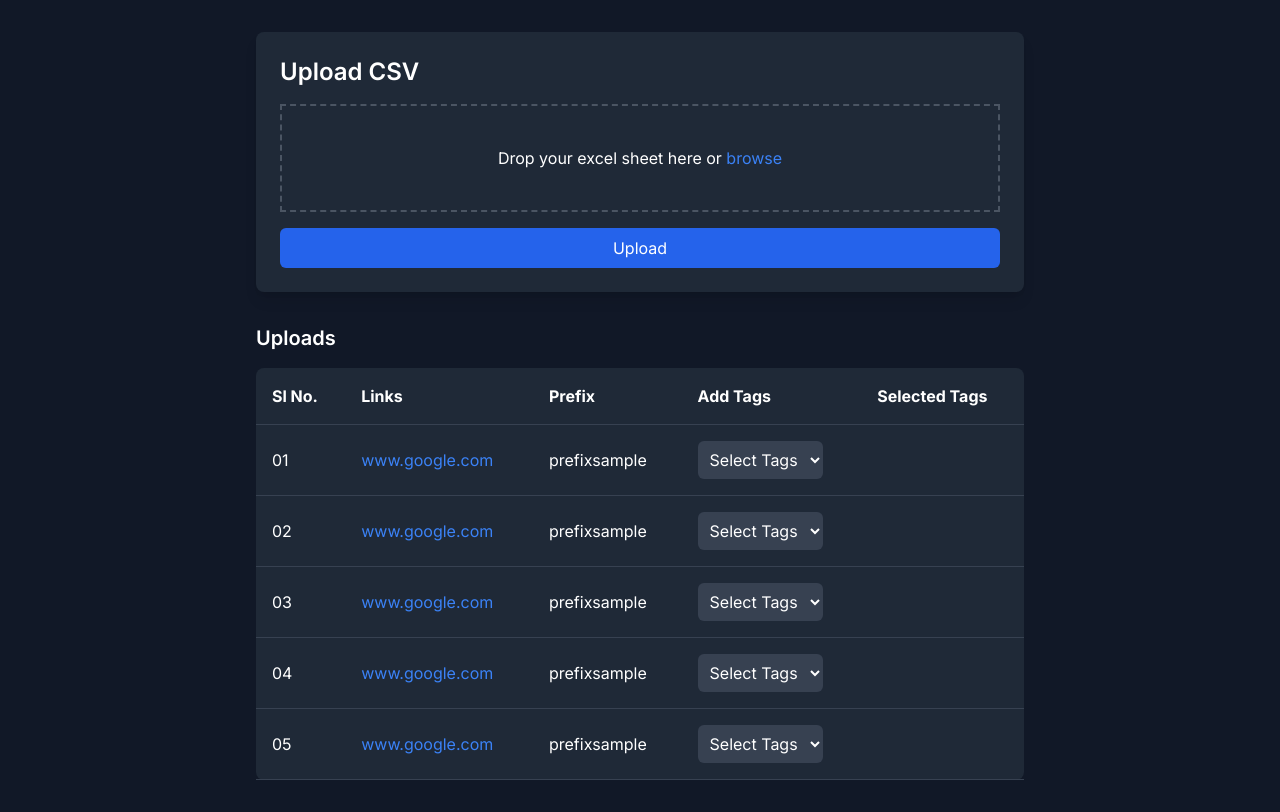
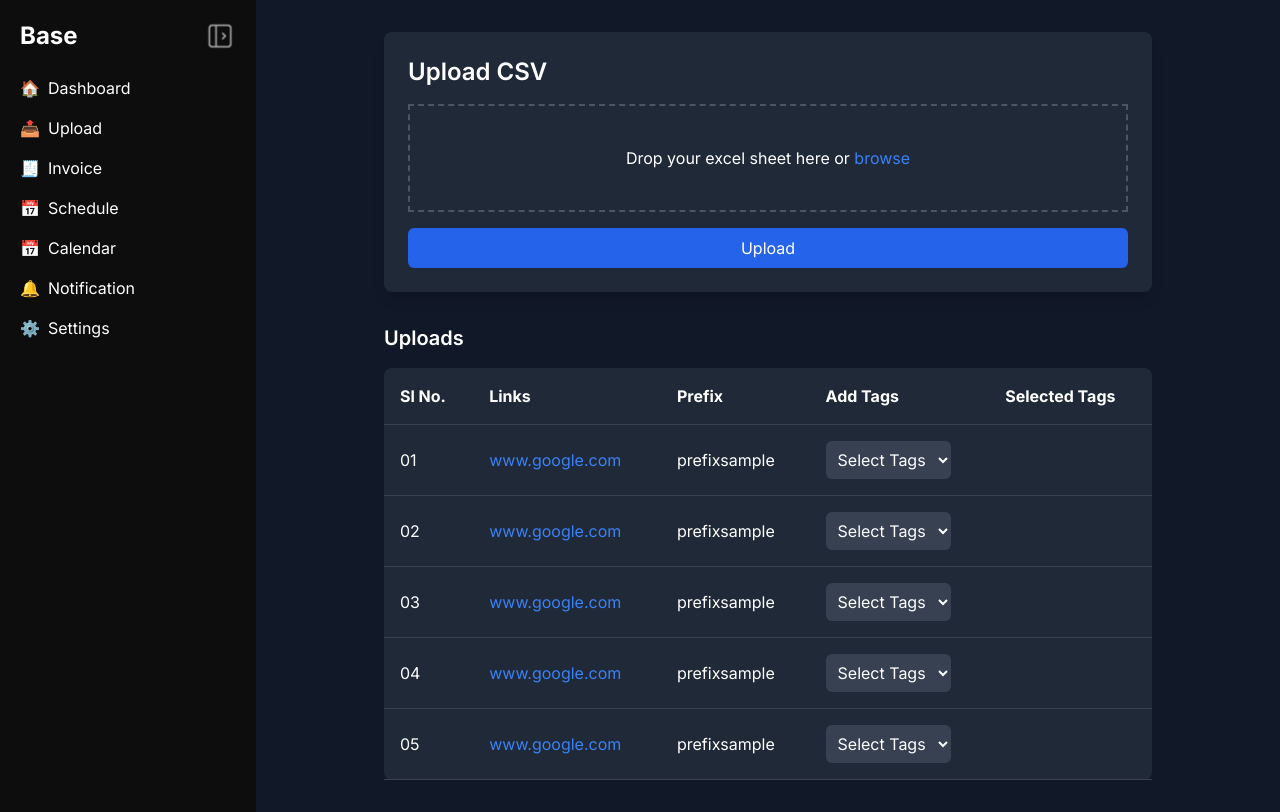
Before and after one commit to thedeeppp/openinapp, a Next.js app: page /uploaded in a window 1280 px wide. Built offline with nearby package versions, Linux system fonts and the light colour scheme.

Commit message:
fixed bugs

```diff
--- /dev/null
+++ b/app/auth/signin/[...nextauth].js
@@ -0,0 +1,15 @@
+import NextAuth from "next-auth"
+import GithubProvider from "next-auth/providers/github"
+
+export const authOptions = {
+  // Configure one or more authentication providers
+  providers: [
+    GithubProvider({
+      clientId: process.env.GITHUB_ID,
+      clientSecret: process.env.GITHUB_SECRET,
+    }),
+    // ...add more providers here
+  ],
+}
+
+export default NextAuth(authOptions)
--- a/app/upload/page.tsx
+++ b/app/upload/page.tsx
@@ -1,4 +1,3 @@
-// pages/upload.js
 'use client'
 
 import { useState } from "react";
@@ -7,61 +6,70 @@ import Image from "next/image";
 
 export default function UploadPage() {
   const [file, setFile] = useState(null);
+  const [isCollapsed, setIsCollapsed] = useState(false);
 
   const handleFileChange = (e) => {
     setFile(e.target.files[0]);
+  };
+
+  const toggleSidebar = () => {
+    setIsCollapsed(!isCollapsed);
   };
 
   return (
     <div className="flex h-screen bg-gray-900 text-white">
 
       {/* Sidebar */}
-      <aside className="w-64 bg-[#0D0D0D] p-5">
-        <div className="text-2xl font-bold mb-6">Base</div>
-        <img src="/sidebar.png" alt="" />
+      <aside className={`${isCollapsed ? "w-20" : "w-64"} bg-[#0D0D0D] p-5 transition-all duration-500`}>
+        <div className="flex justify-between items-center mb-6">
+          {!isCollapsed && <div className="text-2xl font-bold">Base</div>}
+          <button onClick={toggleSidebar}>
+            <img src="/sidebar.png" alt="Toggle" className="w-8 h-auto cursor-pointer" />
+          </button>
+        </div>
 
         <nav>
           <ul>
             <li className="mb-4">
               <a href="#" className="flex items-center space-x-2">
                 <span>🏠</span>
-                <span>Dashboard</span>
+                {!isCollapsed && <span>Dashboard</span>}
               </a>
             </li>
             <li className="mb-4">
               <a href="#" className="flex items-center space-x-2">
                 <span>📤</span>
-                <span>Upload</span>
+                {!isCollapsed && <span>Upload</span>}
               </a>
             </li>
             <li className="mb-4">
               <a href="#" className="flex items-center space-x-2">
                 <span>🧾</span>
-                <span>Invoice</span>
+                {!isCollapsed && <span>Invoice</span>}
               </a>
             </li>
             <li className="mb-4">
               <a href="#" className="flex items-center space-x-2">
                 <span>📅</span>
-                <span>Schedule</span>
+                {!isCollapsed && <span>Schedule</span>}
               </a>
             </li>
             <li className="mb-4">
               <a href="#" className="flex items-center space-x-2">
                 <span>📅</span>
-                <span>Calendar</span>
+                {!isCollapsed && <span>Calendar</span>}
               </a>
             </li>
             <li className="mb-4">
               <a href="#" className="flex items-center space-x-2">
                 <span>🔔</span>
-                <span>Notification</span>
+                {!isCollapsed && <span>Notification</span>}
               </a>
             </li>
             <li className="mb-4">
               <a href="#" className="flex items-center space-x-2">
                 <span>⚙️</span>
-                <span>Settings</span>
+                {!isCollapsed && <span>Settings</span>}
               </a>
             </li>
           </ul>
--- a/app/uploaded/page.tsx
+++ b/app/uploaded/page.tsx
@@ -4,6 +4,11 @@ import { useState } from 'react';
 
 const Upload = () => {
   const [selectedTags, setSelectedTags] = useState<{ [key: number]: string[] }>({});
+  const [isCollapsed, setIsCollapsed] = useState(false);
+
+  const toggleSidebar = () => {
+    setIsCollapsed(!isCollapsed);
+  };
 
   const handleTagSelect = (item: number, tag: string) => {
     setSelectedTags((prev) => {
@@ -19,7 +24,63 @@ const Upload = () => {
   const tags = ["Tag 1", "Tag 2", "Tag 3", "Tag 4"];
 
   return (
-    <div className="min-h-screen bg-gray-900 text-white p-8">
+    <div className="flex min-h-screen bg-gray-900 text-white">
+      <aside className={`${isCollapsed ? "w-20" : "w-64"} bg-[#0D0D0D] p-5 transition-all duration-500`}>
+        <div className="flex justify-between items-center mb-6">
+          {!isCollapsed && <div className="text-2xl font-bold">Base</div>}
+          <button onClick={toggleSidebar}>
+            <img src="/sidebar.png" alt="Toggle" className="w-8 h-auto cursor-pointer" />
+          </button>
+        </div>
+        <nav>
+          <ul>
+            <li className="mb-4">
+              <a href="#" className="flex items-center space-x-2">
+                <span>🏠</span>
+                {!isCollapsed && <span>Dashboard</span>}
+              </a>
+            </li>
+            <li className="mb-4">
+              <a href="#" className="flex items-center space-x-2">
+                <span>📤</span>
+                {!isCollapsed && <span>Upload</span>}
+              </a>
+            </li>
+            <li className="mb-4">
+              <a href="#" className="flex items-center space-x-2">
+                <span>🧾</span>
+                {!isCollapsed && <span>Invoice</span>}
+              </a>
+            </li>
+            <li className="mb-4">
+              <a href="#" className="flex items-center space-x-2">
+                <span>📅</span>
+                {!isCollapsed && <span>Schedule</span>}
+              </a>
+            </li>
+            <li className="mb-4">
+              <a href="#" className="flex items-center space-x-2">
+                <span>📅</span>
+                {!isCollapsed && <span>Calendar</span>}
+              </a>
+            </li>
+            <li className="mb-4">
+              <a href="#" className="flex items-center space-x-2">
+                <span>🔔</span>
+                {!isCollapsed && <span>Notification</span>}
+              </a>
+            </li>
+            <li className="mb-4">
+              <a href="#" className="flex items-center space-x-2">
+                <span>⚙️</span>
+                {!isCollapsed && <span>Settings</span>}
+              </a>
+            </li>
+          </ul>
+        </nav>
+      </aside>
+
+      <div className="flex-1 p-8">
         <div className="max-w-3xl mx-auto">
           <div className="bg-gray-800 p-6 rounded-lg shadow-lg">
             <h2 className="text-2xl font-semibold mb-4">Upload CSV</h2>
@@ -82,6 +143,7 @@ const Upload = () => {
           </div>
         </div>
       </div>
+    </div>
   );
 };
 
--- a/app/uploading/page.tsx
+++ b/app/uploading/page.tsx
@@ -7,6 +7,11 @@ import { UploadIcon } from '@heroicons/react/outline';
 export default function UploadPage() {
   const [file, setFile] = useState<File | null>(null);
   const [isClient, setIsClient] = useState(false);
+  const [isCollapsed, setIsCollapsed] = useState(false);
+
+  const toggleSidebar = () =>{
+    setIsCollapsed(!isCollapsed);
+  }
 
   useEffect(() => {
     setIsClient(true); // Ensures this code runs only on the client side
@@ -24,50 +29,55 @@ export default function UploadPage() {
 
   return (
     <div className="flex h-screen bg-gray-900 text-white">
-      <aside className="w-64 bg-gray-800 p-5">
-        <div className="text-2xl font-bold mb-6">Base</div>
+      <aside className={`${isCollapsed ? "w-20" : "w-64"} bg-[#0D0D0D] p-5 transition-all duration-500`}>
+      <div className="flex justify-between items-center mb-6">
+          {!isCollapsed && <div className="text-2xl font-bold">Base</div>}
+          <button onClick={toggleSidebar}>
+            <img src="/sidebar.png" alt="Toggle" className="w-8 h-auto cursor-pointer" />
+          </button>
+        </div>
         <nav>
           <ul>
             <li className="mb-4">
               <a href="#" className="flex items-center space-x-2">
                 <span>🏠</span>
-                <span>Dashboard</span>
+                {!isCollapsed && <span>Dashboard</span>}
               </a>
             </li>
             <li className="mb-4">
               <a href="#" className="flex items-center space-x-2">
                 <span>📤</span>
-                <span>Upload</span>
+                {!isCollapsed && <span>Upload</span>}
               </a>
             </li>
             <li className="mb-4">
               <a href="#" className="flex items-center space-x-2">
                 <span>🧾</span>
-                <span>Invoice</span>
+                {!isCollapsed && <span>Invoice</span>}
               </a>
             </li>
             <li className="mb-4">
               <a href="#" className="flex items-center space-x-2">
                 <span>📅</span>
-                <span>Schedule</span>
+                {!isCollapsed && <span>Schedule</span>}
               </a>
             </li>
             <li className="mb-4">
               <a href="#" className="flex items-center space-x-2">
                 <span>📅</span>
-                <span>Calendar</span>
+                {!isCollapsed&&<span>Calendar</span>}
               </a>
             </li>
             <li className="mb-4">
               <a href="#" className="flex items-center space-x-2">
                 <span>🔔</span>
-                <span>Notification</span>
+                {!isCollapsed&&<span>Notification</span>}
               </a>
             </li>
             <li className="mb-4">
               <a href="#" className="flex items-center space-x-2">
                 <span>⚙️</span>
-                <span>Settings</span>
+                {!isCollapsed&&<span>Settings</span>}
               </a>
             </li>
           </ul>
--- a/package.json
+++ b/package.json
@@ -11,6 +11,7 @@
   "dependencies": {
     "@heroicons/react": "^1.0.6",
     "next": "14.2.5",
+    "next-auth": "^4.24.7",
     "react": "^18",
     "react-dom": "^18"
   },
```
Also changed, not shown: 1 other file (tests, documents, lock files or other folders). Lines whose indentation alone changed are shown as unchanged.
